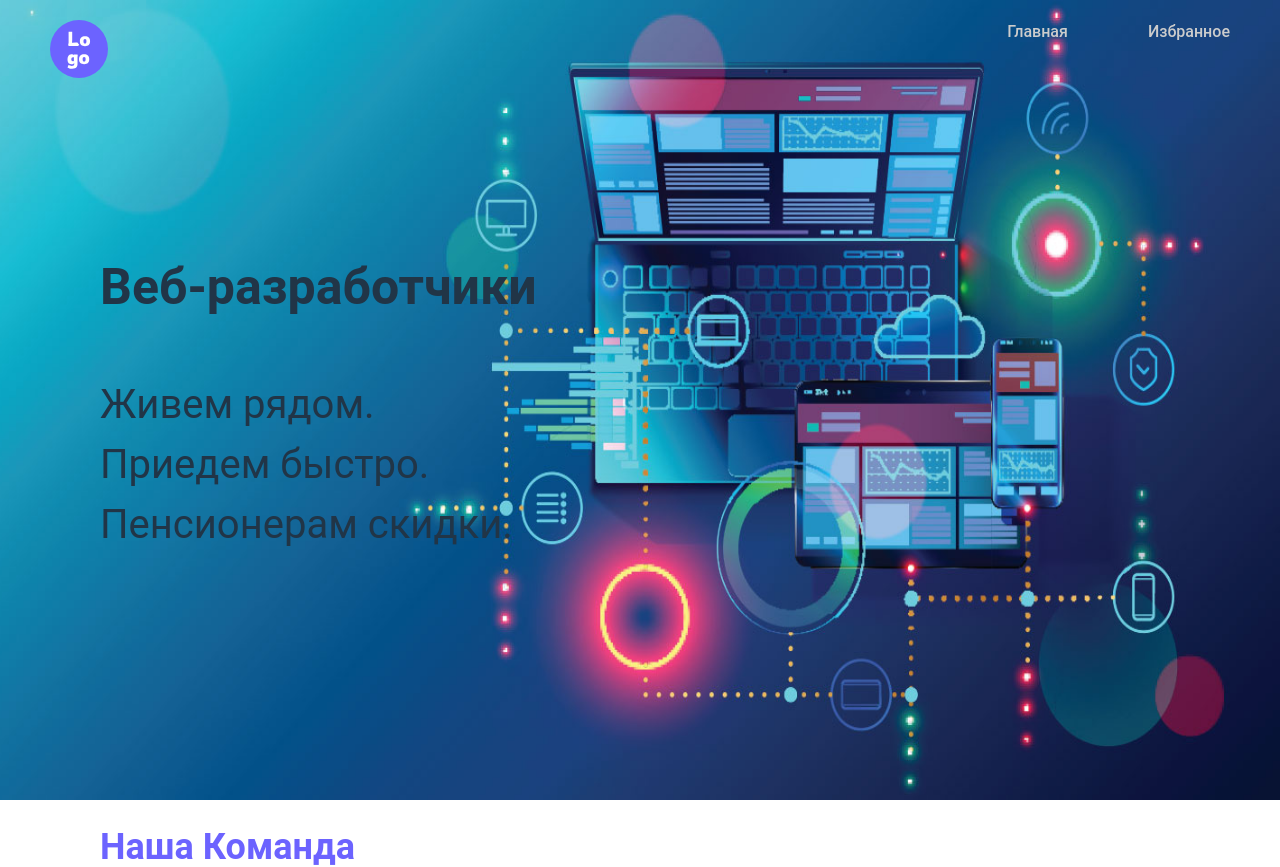
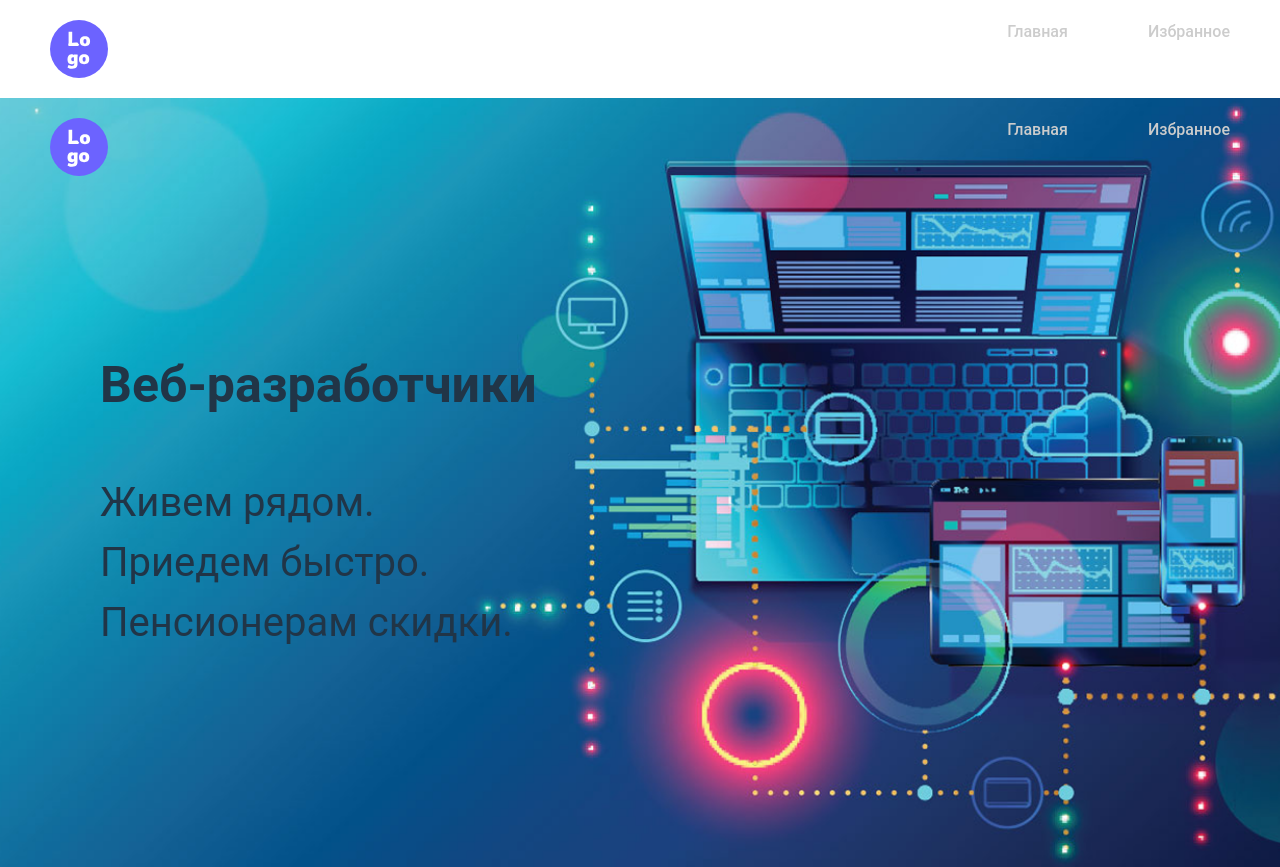
Before and after one commit to pugnitator/hackathon-rs-2025, a React (Vite) app: page /teammate in a window 1280 px wide. Shown: the top 867 px of the page. Built offline with nearby package versions, Linux system fonts and the light colour scheme; data requests are answered from the project's data file.

Commit message:
Поправила роутинг, переместила картинку на фон секции

```diff
--- a/src/App.jsx
+++ b/src/App.jsx
@@ -1,18 +1,36 @@
-import { Routes, Route } from 'react-router-dom'
-import { MainPage, FavouritesPage, NotFoundPage } from './pages'
+import { Routes, Route } from "react-router-dom";
+import { MainPage, FavouritesPage, NotFoundPage } from "./pages";
 // import { Header } from './components'
-import './App.css'
+import "./App.css";
+import { Header } from "./components/header";
 
 export const App = () => {
   return (
     <>
-      {/* <Header /> */}
       <Routes>
-        <Route path='/' element={<MainPage />} />
-        <Route path='/teammate' element={<MainPage />} />  {/* подставить нужную страницу */}
-        <Route path='/favorites' element={<FavouritesPage />} />
-        <Route path='*' element={<NotFoundPage />} />
+        <Route path="/" element={<MainPage />} />
+        <Route path="/teammate" element={
+            <>
+              <Header />
+              <MainPage /> {/* подставить нужную страницу */}
+            </>
+          }
+        />
+        <Route path="/favorites" element={
+            <>
+              <Header />
+              <FavouritesPage />
+            </>
+          }
+        />
+        <Route path="*" element={
+            <>
+              <Header />
+              <NotFoundPage />
+            </>
+          }
+        />
       </Routes>
     </>
-  )
-}
+  );
+};
--- a/src/pages/main-page/main-page.jsx
+++ b/src/pages/main-page/main-page.jsx
@@ -1,15 +1,15 @@
-import { useState, useLayoutEffect } from 'react';
-import PropTypes from 'prop-types';
-import { MembersList } from '../../components/members-list.jsx';
-import { Header } from '../../components/header.jsx';
-import backgroundImage from '../../assets/image-2-2.jpg';
-import styled from 'styled-components';
+import { useState, useLayoutEffect } from "react";
+import PropTypes from "prop-types";
+import { MembersList } from "../../components/members-list.jsx";
+import { Header } from "../../components/header.jsx";
+import backgroundImage from "../../assets/backgroundImg.png";
+import styled from "styled-components";
 
 const MainPageContainer = ({ className }) => {
   const [devsData, setDevsData] = useState([]);
 
   useLayoutEffect(() => {
-    fetch('http://localhost:3005/devs')
+    fetch("http://localhost:3005/devs")
       .then((res) => res.json())
       .then((data) => setDevsData(data));
   }, []);
@@ -18,11 +18,6 @@ const MainPageContainer = ({ className }) => {
     <main className={className}>
       <section className="main-page-info">
         <Header />
-        <img
-          className="background-image"
-          src={backgroundImage}
-          alt="background photo"
-        />
         <div className="marketing-tricks">
           <h2>Веб-разработчики</h2>
           <ul className="list-tricks">
@@ -34,8 +29,8 @@ const MainPageContainer = ({ className }) => {
       </section>
       <section className="devs-info">
         <h2 className="team-info">Наша Команда</h2>
-        <div className='developers'>
-        <MembersList membersList={devsData} />
+        <div className="developers">
+          <MembersList membersList={devsData} />
         </div>
       </section>
     </main>
@@ -46,8 +41,9 @@ export const MainPage = styled(MainPageContainer)`
     width: 100vw;
     height: 100vh;
     position: relative;
+    background-image: url(${backgroundImage});
+    background-size: cover;
   }
-
 
   & .marketing-tricks {
     position: absolute;
@@ -93,7 +89,6 @@ export const MainPage = styled(MainPageContainer)`
     display: flex;
     padding: 120px;
   }
-
 `;
 
 MainPageContainer.propTypes = {
```
Also changed, not shown: src/assets/backgroundImg.png (added), src/assets/image-2-2.jpg (deleted).
